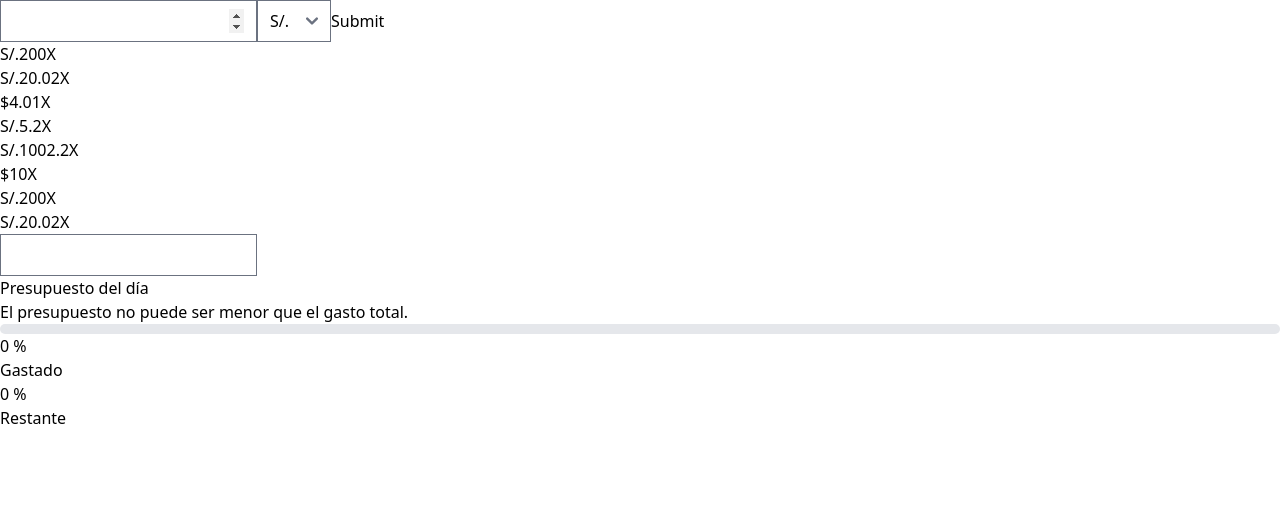
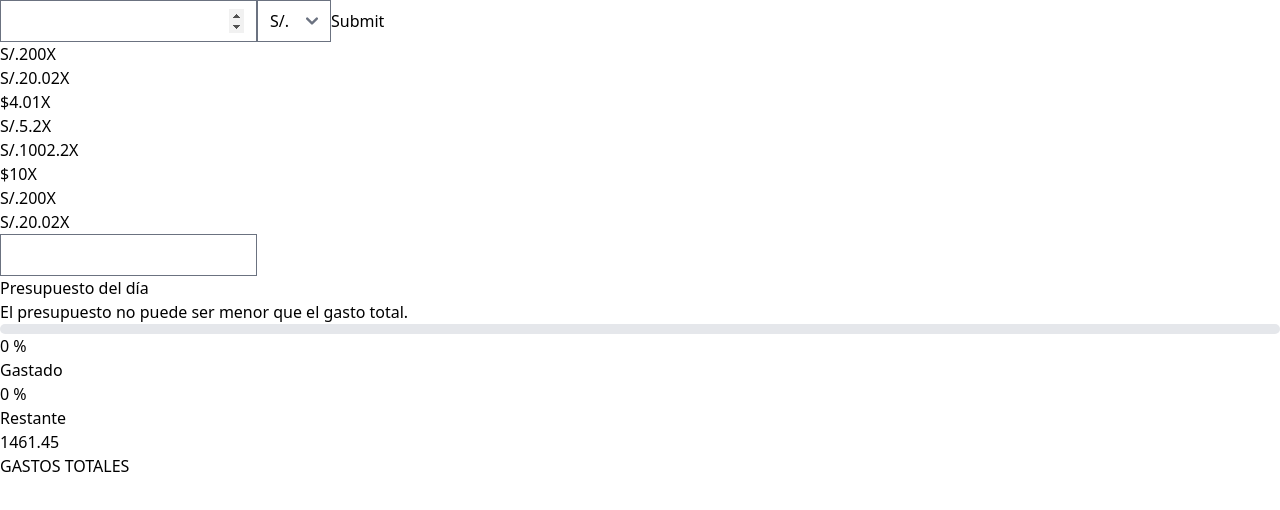
Before and after one commit to nattdev/expense-record-app, a React (Vite) app in the folder client/: page / in a window 1280 px wide. Shown: the top 510 px of the page. Built offline with nearby package versions, Linux system fonts and the light colour scheme.

Commit message:
Add TotalExpenses component

```diff
--- a/client/src/App.jsx
+++ b/client/src/App.jsx
@@ -1,6 +1,7 @@
 import BudgetStatistics from "./components/BudgetStatistics"
 import { ExpensesContextProvider } from "./components/ExpensesContext"
 import ExpensesRegister from "./components/ExpensesRegister"
+import TotalExpenses from "./components/TotalExpenses"
 
 function App() {
   return (
@@ -8,6 +9,7 @@ function App() {
       <ExpensesContextProvider>
         <ExpensesRegister />
         <BudgetStatistics />
+        <TotalExpenses />
       </ ExpensesContextProvider>
     </>
   )
```
